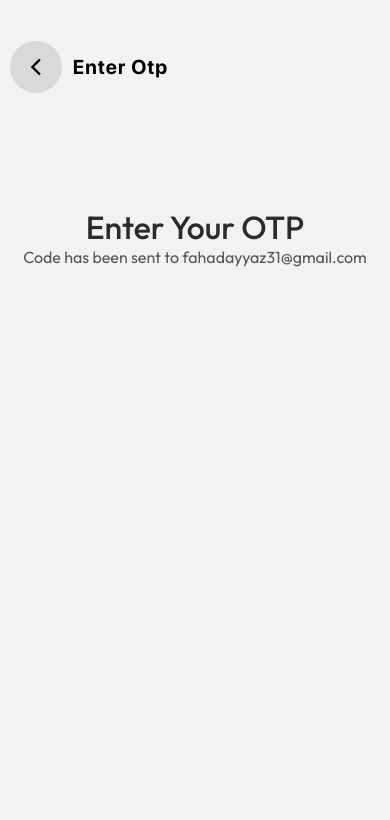
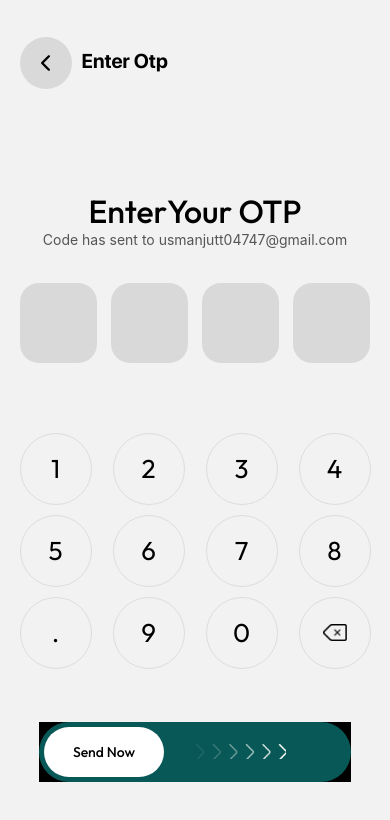
Before and after one commit to usmanjutt47/Number-OTP-verfication, a React Native app in the folder client/: screen /OTPVerification in a window 390 px wide. Shown: the top 820 px of the page. Built offline with nearby package versions, Linux system fonts and the light colour scheme.

Commit message:
OTP screen and others slider updated

```diff
--- a/client/components/CustomSlider.jsx
+++ b/client/components/CustomSlider.jsx
@@ -55,7 +55,7 @@ const CustomSlider = ({ onSwipe }) => {
   ).current;
 
   return (
-    <View style={{ marginTop: 40, width: windowWidth * 0.8 }}>
+    <View style={{ width: windowWidth * 0.8 }}>
       {/* changed here */}
       <View
         style={{
--- a/client/package.json
+++ b/client/package.json
@@ -20,6 +20,7 @@
     "react": "18.2.0",
     "react-native": "0.74.3",
     "react-native-gesture-handler": "~2.16.1",
+    "react-native-otp-inputs": "^7.4.0",
     "react-native-safe-area-context": "4.10.5",
     "react-native-screens": "3.31.1",
     "react-native-toast-message": "^2.2.0",
--- a/client/src/screens/OTPVerification.jsx
+++ b/client/src/screens/OTPVerification.jsx
@@ -1,21 +1,87 @@
-import { View, Text, StyleSheet, Pressable } from "react-native";
-import React from "react";
+import React, { useState, useRef } from "react";
+import {
+  View,
+  Text,
+  TouchableOpacity,
+  StyleSheet,
+  Image,
+  Pressable,
+  TextInput,
+} from "react-native";
+import CustomSlider from "../../components/CustomSlider";
 import Ionicons from "@expo/vector-icons/Ionicons";
-import { useNavigation } from "@react-navigation/native";
 
 export default function OTPVerification() {
-  const navigation = useNavigation();
+  const [inputValues, setInputValues] = useState(["", "", "", ""]);
+  const inputRefs = useRef([]);
+  const timerRef = useRef(null);
 
-  const handleNavigate = () => {
-    navigation.goBack();
+  const handleNumberPress = (number) => {
+    const firstEmptyIndex = inputValues.findIndex((value) => value === "");
+
+    if (firstEmptyIndex !== -1) {
+      setInputValues((prevValues) => {
+        const newValues = [...prevValues];
+        newValues[firstEmptyIndex] = number;
+        return newValues;
+      });
+
+      if (firstEmptyIndex < inputRefs.current.length - 1) {
+        inputRefs.current[firstEmptyIndex + 1].focus();
+      }
+    }
   };
+
+  const handleIconPress = () => {
+    const lastNonEmptyIndex = inputValues
+      .slice()
+      .reverse()
+      .findIndex((value) => value !== "");
+
+    const indexToRemove = inputValues.length - 1 - lastNonEmptyIndex;
+
+    if (lastNonEmptyIndex !== -1) {
+      setInputValues((prevValues) => {
+        const newValues = [...prevValues];
+        newValues[indexToRemove] = "";
+        return newValues;
+      });
+
+      if (indexToRemove > 0) {
+        inputRefs.current[indexToRemove - 1].focus();
+      }
+    }
+  };
+
+  const handleLongPress = () => {
+    timerRef.current = setInterval(handleIconPress, 50);
+  };
+
+  const handlePressOut = () => {
+    clearInterval(timerRef.current);
+  };
+
   return (
-    <View style={styles.mainContainer}>
-      <View style={styles.contentContainer}>
-        <View style={styles.headerContainer}>
-          <Pressable onPress={handleNavigate} style={styles.backArrowContainer}>
+    <View style={styles.container}>
+      <View
+        style={{
+          height: "6%",
+          width: "100%",
+          flexDirection: "row",
+          marginTop: "5%",
+        }}
+      >
+        <Pressable
+          style={{
+            height: 52,
+            width: 52,
+            backgroundColor: "#d9d9d9",
+            borderRadius: 30,
+            justifyContent: "center",
+          }}
+        >
           <Ionicons
-              name="chevron-back-sharp"
+            name="chevron-back"
             size={24}
             color="black"
             style={{ alignSelf: "center" }}
@@ -24,63 +90,162 @@ export default function OTPVerification() {
         <Text
           style={{
             fontFamily: "Sf_Pro_Display_Bold",
-              paddingLeft: "3%",
             fontSize: 20,
-              letterSpacing: 1,
+            paddingLeft: 10,
+            alignSelf: "center",
           }}
         >
           Enter Otp
         </Text>
       </View>
-        <View style={{ alignItems: "center", marginTop: "30%" }}>
+      <View
+        style={{
+          alignSelf: "center",
+          marginTop: "30%",
+        }}
+      >
         <Text
           style={{
+            fontFamily: "Outfit_Medium",
             fontSize: 32,
-              fontFamily: "Outfit_Medium",
-              color: "#2b2b2b",
+            textAlign: "center",
           }}
         >
-            Enter Your OTP
+          EnterYour OTP
         </Text>
-          <Text
+        <Text style={{ color: "#555555", textAlign: "center" }}>
+          Code has sent to usmanjutt04747@gmail.com
+        </Text>
+      </View>
+      <View style={styles.inputsContainer}>
+        {inputValues.map((value, index) => (
+          <TextInput
+            key={index}
+            style={styles.input}
+            value={value}
+            ref={(ref) => (inputRefs.current[index] = ref)}
+            keyboardType="numeric"
+            maxLength={1}
+            editable={false}
+          />
+        ))}
+      </View>
+      <View style={styles.buttonsContainer}>
+        <View style={styles.row}>
+          {[1, 2, 3, 4].map((number) => (
+            <TouchableOpacity
+              key={number}
+              style={styles.button}
+              onPress={() => handleNumberPress(number.toString())}
+            >
+              <Text style={styles.buttonText}>{number}</Text>
+            </TouchableOpacity>
+          ))}
+        </View>
+        <View style={styles.row}>
+          {[5, 6, 7, 8].map((number) => (
+            <TouchableOpacity
+              key={number}
+              style={styles.button}
+              onPress={() => handleNumberPress(number.toString())}
+            >
+              <Text style={styles.buttonText}>{number}</Text>
+            </TouchableOpacity>
+          ))}
+        </View>
+        <View style={styles.row}>
+          {[".", 9, 0].map((number) => (
+            <TouchableOpacity
+              key={number}
+              style={styles.button}
+              onPress={() => handleNumberPress(number.toString())}
+            >
+              <Text style={styles.buttonText}>{number}</Text>
+            </TouchableOpacity>
+          ))}
+          <Pressable
+            style={styles.iconButton}
+            onPress={handleIconPress}
+            onLongPress={handleLongPress}
+            onPressOut={handlePressOut}
+          >
+            <Image
+              source={require("../../assets/icons/cross.png")}
+              style={styles.icon}
+            />
+          </Pressable>
+        </View>
+      </View>
+      <View
         style={{
-              fontSize: 16,
-              fontFamily: "Outfit_Regular",
-              color: "#555555",
+          alignSelf: "center",
+          backgroundColor: "black",
+          marginTop: "15%",
         }}
       >
-            Code has been sent to fahadayyaz31@gmail.com
-          </Text>
-          <View style={styles.otpBoxesContainer}></View>
-        </View>
+        <CustomSlider />
       </View>
     </View>
   );
 }
 
 const styles = StyleSheet.create({
-  mainContainer: {
-    flex: 1,
+  container: {
+    height: "100%",
+    width: "100%",
+    padding: "5%",
   },
-  contentContainer: {
-    flex: 1,
-    width: "95%",
-    // backgroundColor: "lightblue",
-    alignSelf: "center",
-  },
-  headerContainer: {
+  inputsContainer: {
     flexDirection: "row",
-    height: "7%",
-    width: "100%",
-    alignItems: "center",
+    justifyContent: "space-between",
     marginTop: "10%",
   },
-  backArrowContainer: {
-    width: 52,
-    height: 52,
+  input: {
+    backgroundColor: "#D9D9D9",
+    borderRadius: 19,
+    fontSize: 24,
+    textAlign: "center",
+    width: 77,
+    height: 80,
+    fontFamily: "Outfit_Regular",
+  },
+  buttonsContainer: {
+    justifyContent: "space-between",
+    width: "100%",
+    alignSelf: "center",
+    marginTop: "20%",
+    gap: 10,
+  },
+  row: {
+    flexDirection: "row",
+    justifyContent: "space-between",
+  },
+  button: {
+    borderRadius: 50,
+    width: 72,
+    height: 72,
+    alignItems: "center",
     justifyContent: "center",
+    borderWidth: 1,
+    borderColor: "#ddd",
+  },
+  buttonText: {
+    fontSize: 26,
+    textAlign: "center",
+    fontFamily: "Outfit_Regular",
+  },
+  iconButton: {
+    borderRadius: 50,
+    width: 72,
+    height: 72,
     alignItems: "center",
-    backgroundColor: "#D9D9D9",
-    borderRadius: 26,
+    justifyContent: "center",
+    borderWidth: 1,
+    borderColor: "#ddd",
+  },
+  icon: {
+    height: 24,
+    width: 24,
+    resizeMode: "contain",
   },
 });
--- a/client/src/screens/OnBoarding.jsx
+++ b/client/src/screens/OnBoarding.jsx
@@ -107,7 +107,7 @@ const styles = StyleSheet.create({
   },
   sliderContainer: {
     position: "absolute",
-    bottom: "5%",
+    bottom: "7%",
     alignSelf: "center",
     alignItems: "center",
     width: "70%",
```
Also changed, not shown: client/src/screens/NumberVerification.jsx (+5 -2 lines), 1 other file (tests, documents, lock files or other folders). Lines whose indentation alone changed are shown as unchanged.
